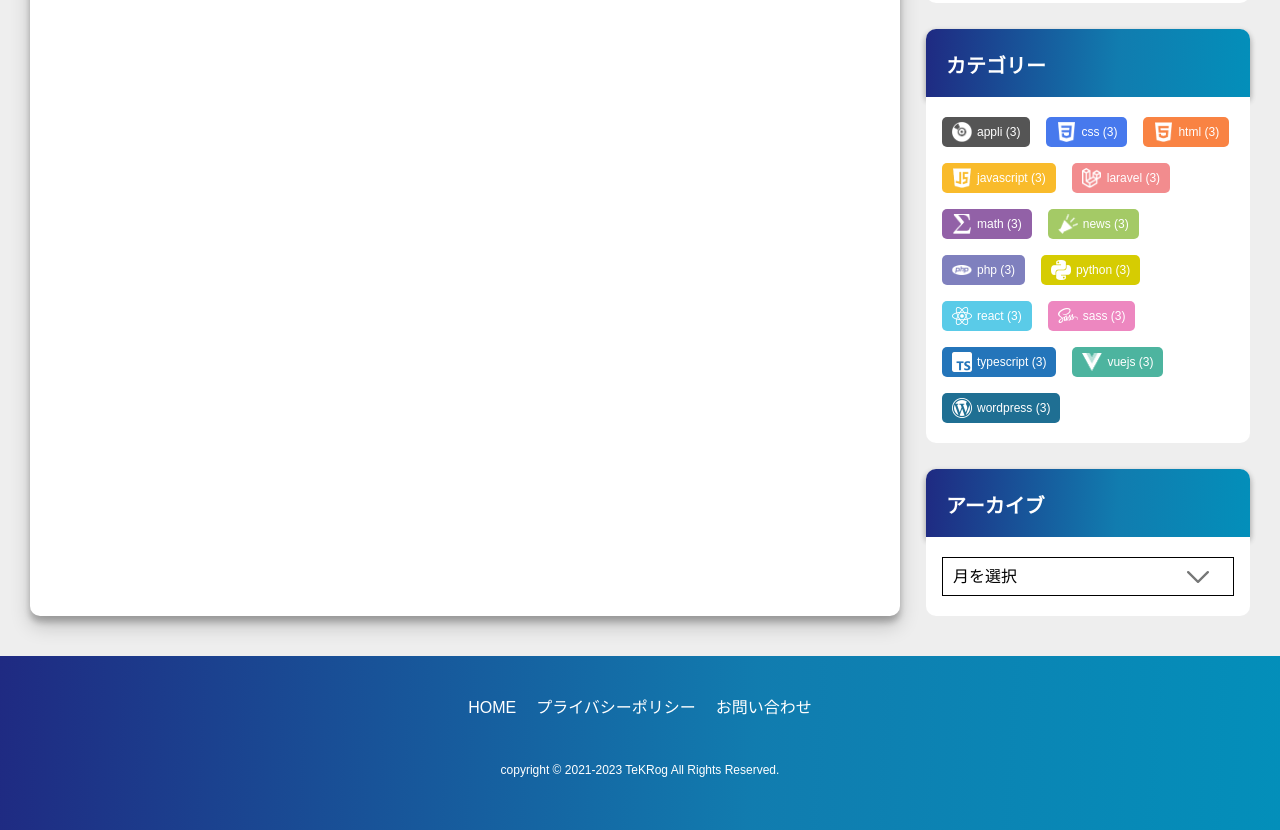
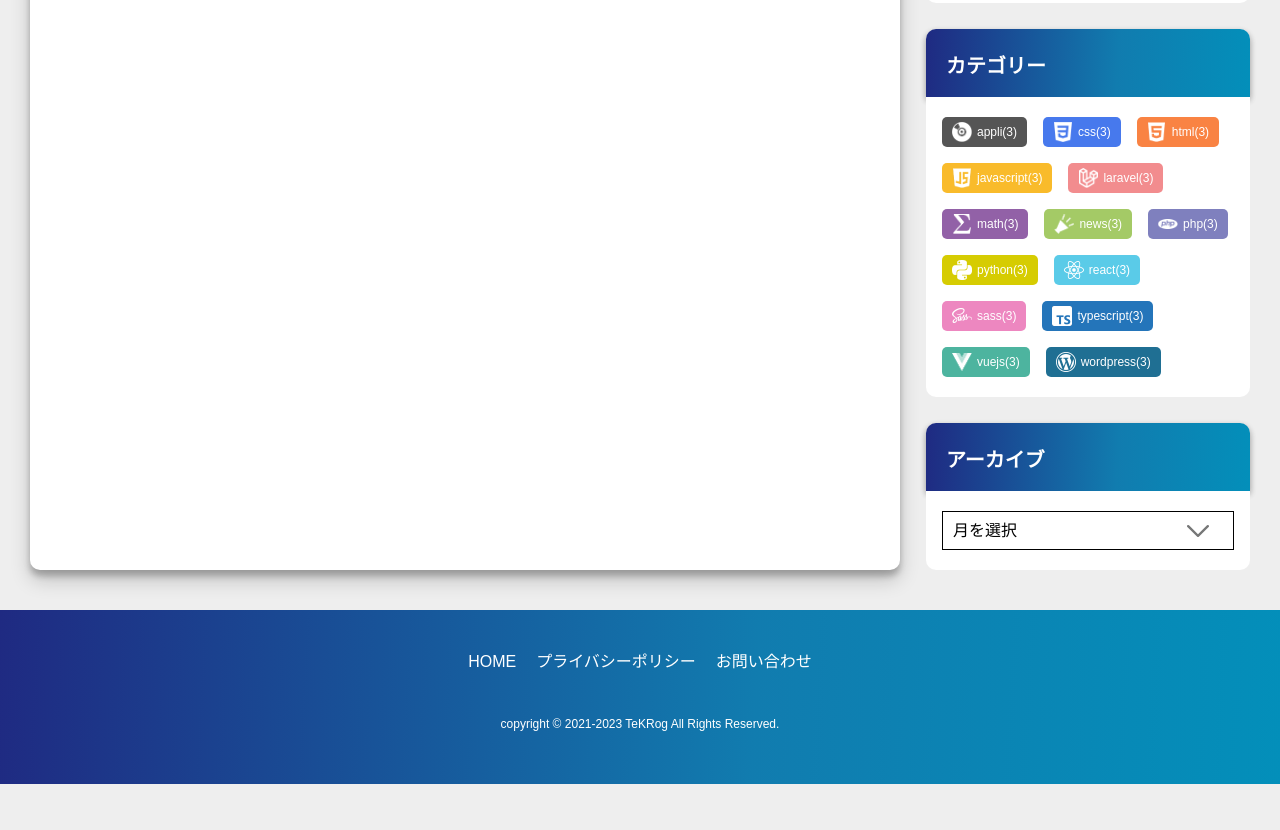
Before and after one commit to Ryoh96/tekrog, a Next.js app: page /test in a window 1280 px wide. Shown: the part 1081-1911 px from the top of the page. After the commit the page ends 1865 px from the top, so only its background shows below. Built offline with nearby package versions, Linux system fonts and the light colour scheme.

Commit message:
Modified Category and CategoryTag

```diff
--- a/src/components/molecules/CategoryTag.tsx
+++ b/src/components/molecules/CategoryTag.tsx
@@ -1,13 +1,11 @@
 import Image from 'next/image'
-import styled from 'styled-components'
+import styled, { useTheme } from 'styled-components'
 
 import Tag from '../atoms/Tag'
 
 type CategoryTagProps = {
-  imgUrl: string
-  text: string
-  bgColor: `#${string}`
-  count: number
+  category: string
+  count?: number
 }
 
 const ImageWrapper = styled.div`
@@ -20,12 +18,13 @@ const TagText = styled.span`
   word-break: keep-all;
 `
 
-const CategoryTag = ({ imgUrl, text, count, bgColor }: CategoryTagProps) => {
+const CategoryTag = ({ category, count }: CategoryTagProps) => {
+  const theme = useTheme()
   return (
-    <Tag color="#fff" bgColor={bgColor}>
+    <Tag color="#fff" bgColor={theme.color.category[category]}>
       <ImageWrapper>
         <Image
-          src={imgUrl}
+          src={`/logo-${category}.png`}
           alt=""
           width={20}
           height={20}
@@ -33,7 +32,10 @@ const CategoryTag = ({ imgUrl, text, count, bgColor }: CategoryTagProps) => {
         />
       </ImageWrapper>
       <TagText>
-        {text} ({count})
+        <>
+          {category}
+          {count && <span>({count})</span>}
+        </>
       </TagText>
     </Tag>
   )
--- a/src/components/organisms/Category.tsx
+++ b/src/components/organisms/Category.tsx
@@ -34,12 +34,7 @@ const Category = () => {
       <CategoryTagWrapper>
         {categoryList.map((category) => (
           <Link href={`/category/${category}`} key={category}>
-            <CategoryTag
-              imgUrl={`/logo-${category}.png`}
-              bgColor={theme.color.category[category]}
-              count={3}
-              text={category}
-            />
+            <CategoryTag category={category} count={3} />
           </Link>
         ))}
       </CategoryTagWrapper>
--- a/src/components/utils/PcOnly.tsx
+++ b/src/components/utils/PcOnly.tsx
@@ -1,4 +1,4 @@
-import styled from "styled-components";
+import styled from 'styled-components'
 
 const PcOnly = styled.div`
   @media (max-width: ${({ theme }) => theme.breakpoints.sp}px) {
```
Also changed, not shown: src/components/atoms/HumbuggerButton.tsx (line endings or trailing spaces), src/components/utils/ScreenReaderOnly.tsx (line endings or trailing spaces), src/components/utils/SpOnly.tsx (line endings or trailing spaces).
